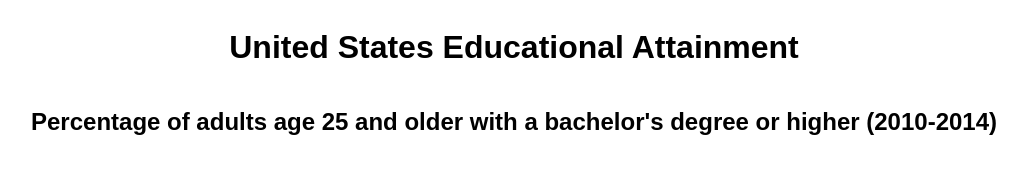
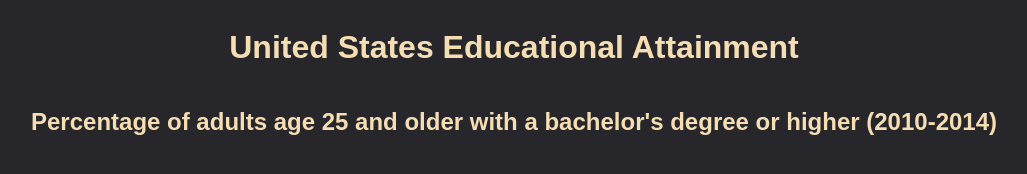
Before and after one commit to TahielGiordana/d3-choropleth-map, a plain HTML site: page index.html in a window 1280 px wide. Shown: the whole page, without its empty margins (126-1153 px from the left). Drawn offline with nearby package versions, Linux system fonts and the light colour scheme; no server answers.

Commit message:
Color change

```diff
--- a/styles.css
+++ b/styles.css
@@ -4,4 +4,6 @@ body {
   justify-content: center;
   align-items: center;
   font-family: Poppins, sans-serif;
+  background-color: rgb(38, 38, 43);
+  color: wheat;
 }
```
